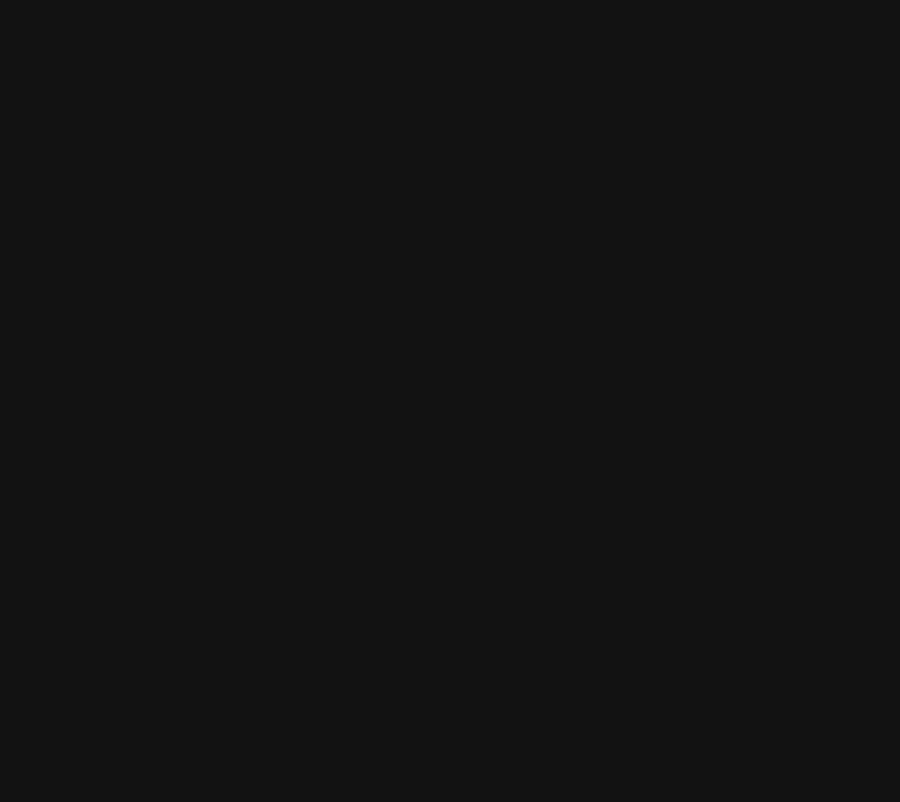
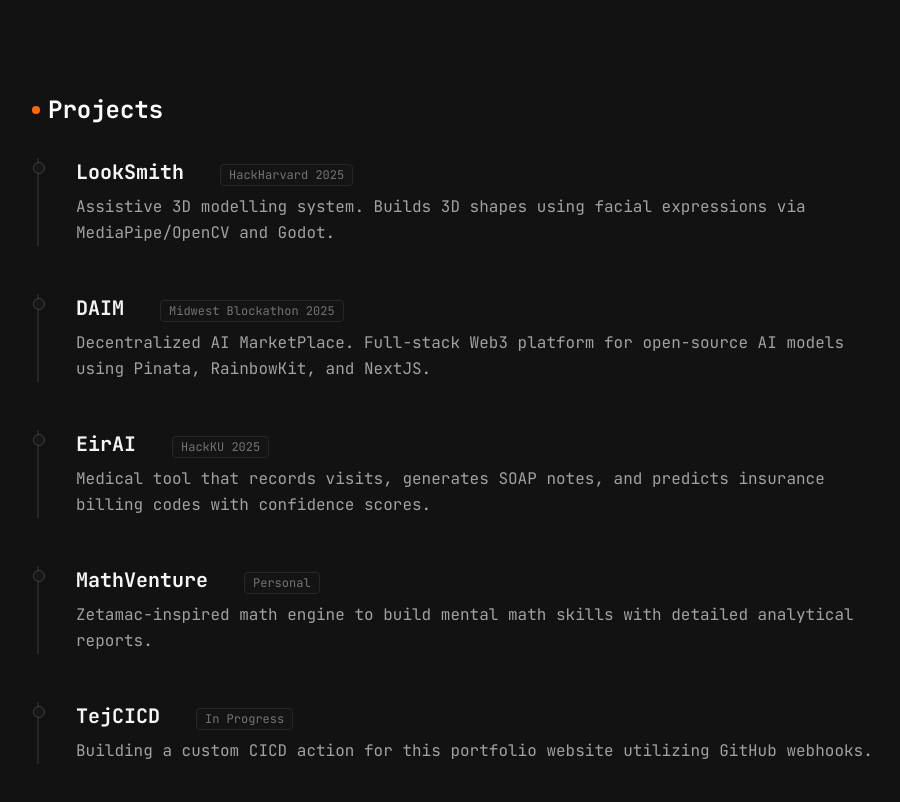
Before and after one commit to Vegito2367/TejPortfolio, a Next.js app in the folder personalwebsite/: page / in a window 1280 px wide. Shown: the part 893-1695 px from the top of the page, without its empty margins (184-1084 px from the left). Before the commit the page ends 1115 px from the top, so only its background shows below. Built offline with nearby package versions, Linux system fonts and the light colour scheme.

Commit message:
Current new version

```diff
--- a/personalwebsite/src/app/page.tsx
+++ b/personalwebsite/src/app/page.tsx
@@ -1,5 +1,4 @@
 "use client";
-import { p } from "framer-motion/client";
 import { AnimatePresence, motion } from "motion/react";
 import React, { useState, useEffect, useRef } from "react";
 import { useSpring, useMotionValue } from "motion/react";
@@ -135,7 +134,100 @@ export default function Home() {
             </div>
           </div>
         </motion.section>
+        <motion.section
+          initial={{ opacity: 0, y: 20 }}
+          animate={{ opacity: 1, y: 0 }}
+          transition={{ duration: 0.5, delay: 0.4 }}
+        >
+          <h3 className="text-2xl font-bold text-white mb-8 flex items-center gap-2">
+            <span className="w-2 h-2 bg-orange-500 rounded-full"></span>
+            Projects
+          </h3>
+
+          {/* Changed from Grid to Timeline Layout to match Experience */}
+          <div className="space-y-12 pl-8 ml-3 relative bg-grid-small-neutral-900/20">
+            <ProjectItem
+              title="LookSmith"
+              link="https://github.com/Vegito2367/LookSmith"
+              tag="HackHarvard 2025"
+              desc="Assistive 3D modelling system. Builds 3D shapes using facial expressions via MediaPipe/OpenCV and Godot."
+            />
+
+            <ProjectItem
+              title="DAIM"
+              link="https://github.com/Vegito2367/DAIM"
+              tag="Midwest Blockathon 2025"
+              desc="Decentralized AI MarketPlace. Full-stack Web3 platform for open-source AI models using Pinata, RainbowKit, and NextJS."
+            />
+
+            <ProjectItem
+              title="EirAI"
+              link="https://github.com/Vegito2367/EirAI"
+              tag="HackKU 2025"
+              desc="Medical tool that records visits, generates SOAP notes, and predicts insurance billing codes with confidence scores."
+            />
+
+            <ProjectItem
+              title="MathVenture"
+              link="https://math-venture.com"
+              tag="Personal"
+              desc="Zetamac-inspired math engine to build mental math skills with detailed analytical reports."
+            />
+
+            <ProjectItem
+              title="TejCICD"
+              tag="In Progress"
+              desc="Building a custom CICD action for this portfolio website utilizing GitHub webhooks."
+            />
+          </div>
+        </motion.section>
       </div>
     </div>
   );
 }
+
+function ProjectItem({
+  title,
+  link,
+  desc,
+  tag,
+  hackwin,
+}: {
+  title: string;
+  link?: string;
+  desc: string;
+  tag: string;
+  hackwin?: boolean;
+}) {
+  return (
+    <div className="relative group">
+      {/* Timeline Dot */}
+
+      <div className="absolute -left-[39px] top-0 bottom-0 w-0.5 bg-neutral-800 group-hover:bg-orange-500 transition-colors"></div>
+      <div className="absolute -left-[43px] top-1 h-3 w-3 rounded-full bg-neutral-900 border border-neutral-700 group-hover:border-orange-500 transition-colors" />
+      {/* Title & Link */}
+      <div className="flex flex-wrap items-baseline gap-3 mb-2">
+        <a
+          href={link}
+          target="_blank"
+          rel="noopener noreferrer"
+          className={`text-xl font-semibold text-neutral-100 transition-colors ${link ? "hover:text-orange-400 cursor-none" : "cursor-default"}`}
+        >
+          {title}
+          <span>
+            <img
+              src="pop.svg"
+              className="opacity-0 group-hover:opacity-100 transition-opacity duration-200 text-neutral-400 h-4 w-4 inline-block ml-2"
+            />
+          </span>
+        </a>
+        <span className="text-xs font-mono text-neutral-500 border border-neutral-800 px-2 py-0.5 rounded bg-neutral-900/50">
+          {tag}
+        </span>
+      </div>
+
+      {/* Description */}
+      <p className="text-neutral-400 leading-relaxed">{desc}</p>
+    </div>
+  );
+}
```
Also changed, not shown: personalwebsite/public/pop.svg (added).
